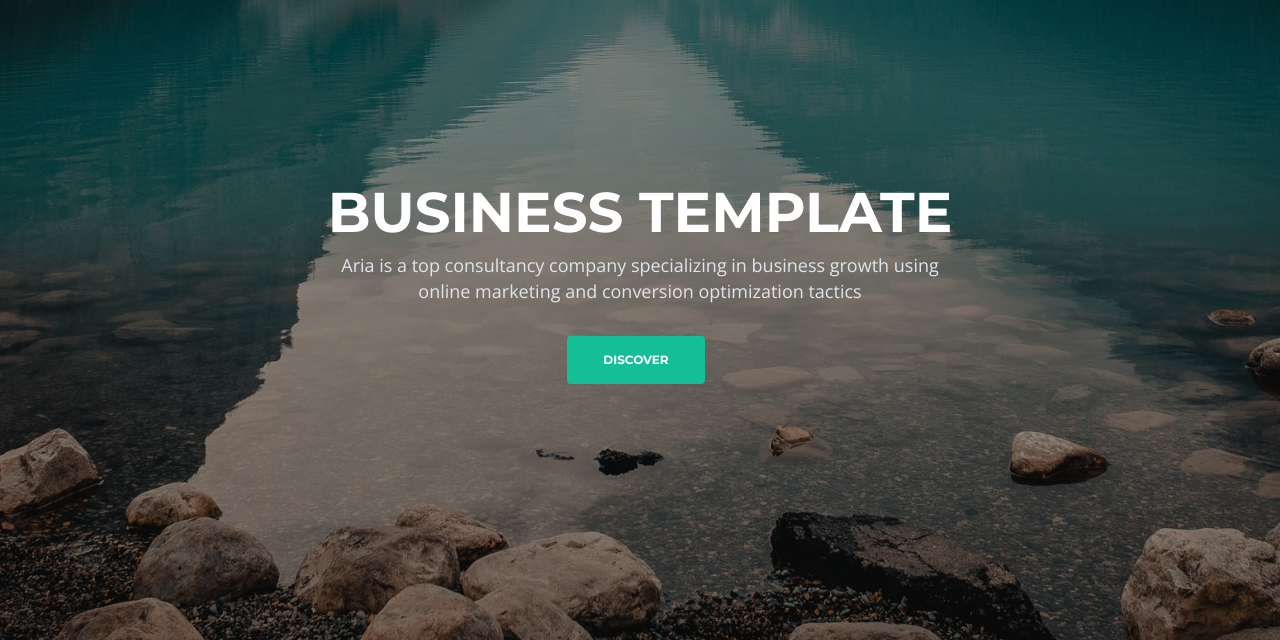
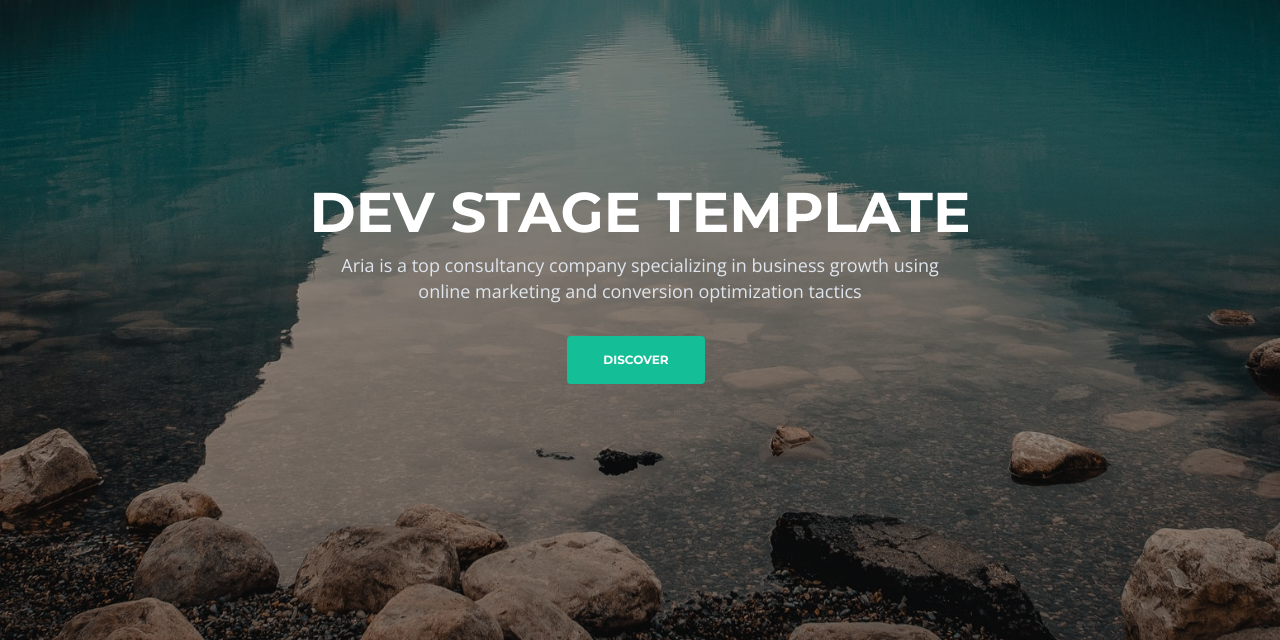
Before and after one commit to wobstech/app-web, a plain HTML site: page index.html in a window 1280 px wide. Shown: the part 160-800 px from the top of the page. Drawn offline with nearby package versions, Linux system fonts and the light colour scheme.

Commit message:
john made DEV STAGE ship

```diff
--- a/index.html
+++ b/index.html
@@ -119,7 +119,7 @@
                 <div class="row">
                     <div class="col-lg-12">
                         <div class="text-container">
-                            <h1>BUSINESS <span id="js-rotating">TEMPLATE, SERVICES, SOLUTIONS</span></h1>
+                            <h1>DEV STAGE <span id="js-rotating">TEMPLATE, SERVICES, SOLUTIONS</span></h1>
                             <p class="p-heading p-large">Aria is a top consultancy company specializing in business growth using online marketing and conversion optimization tactics</p>
                             <a class="btn-solid-lg page-scroll" href="#intro">DISCOVER</a>
                         </div>
```
